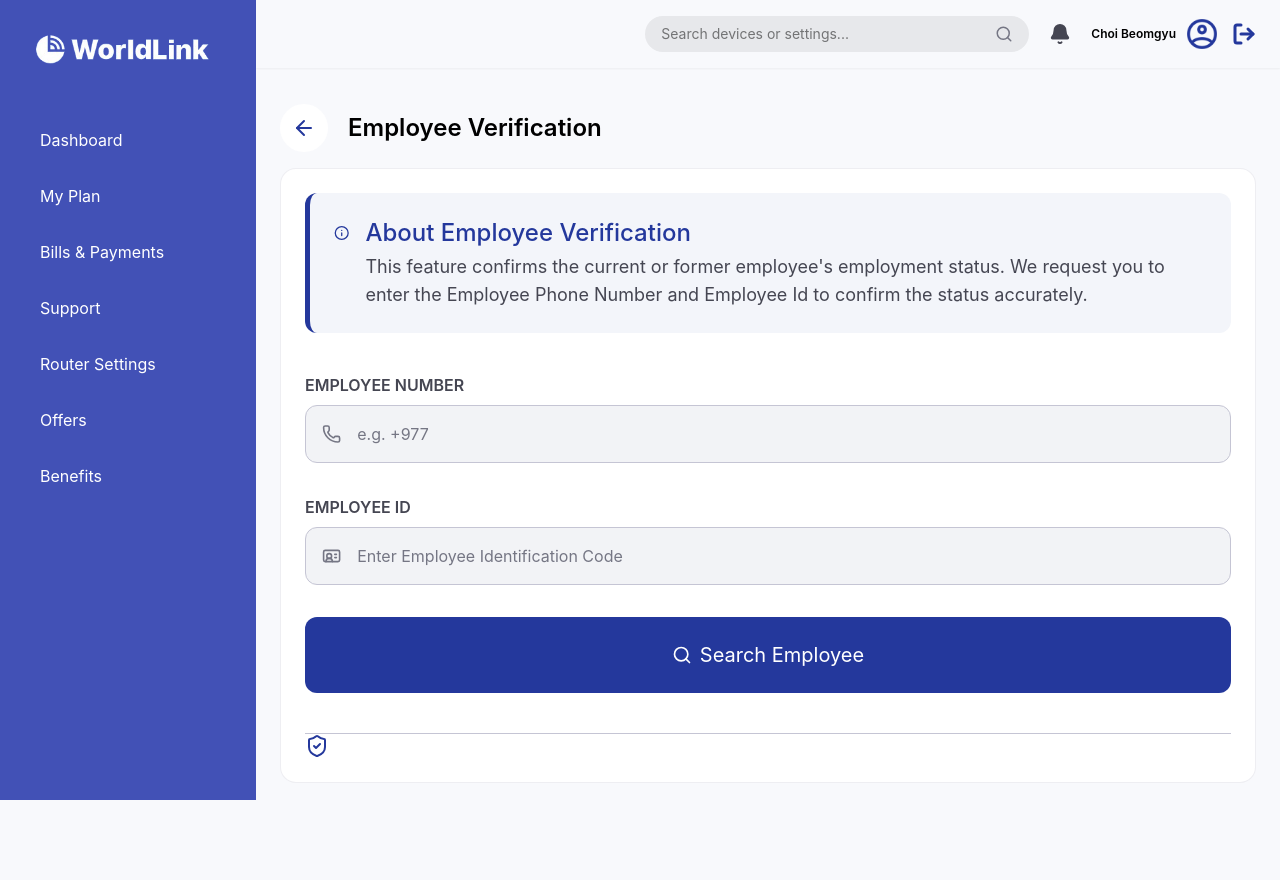
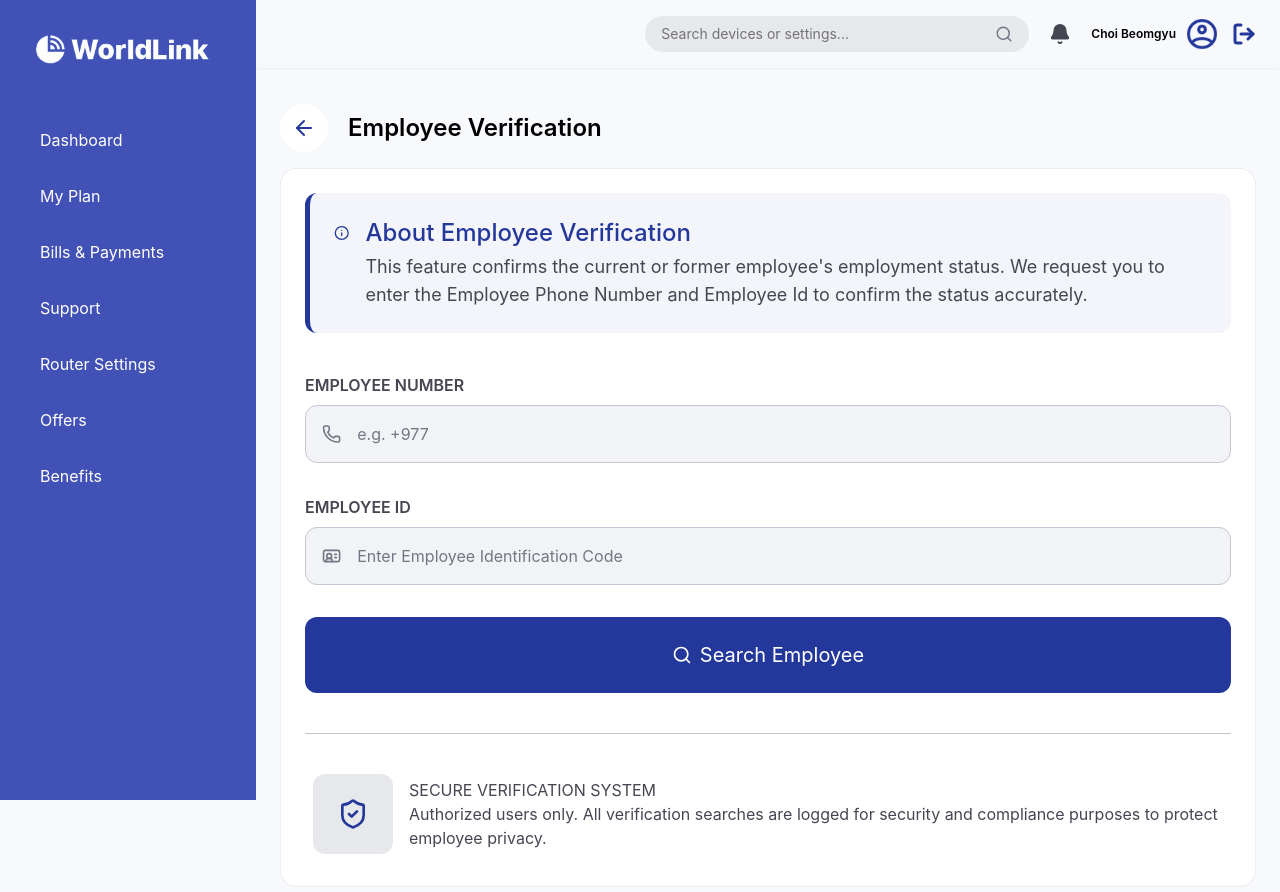
Before and after one commit to shi26tal/worldlink_project, a React (Vite) app: page /employee-verification in a window 1280 px wide. Shown: the top 892 px of the page. Built offline with nearby package versions, Linux system fonts and the light colour scheme.

Commit message:
verification page

```diff
--- a/src/pages/EmployeeVerificationPage.tsx
+++ b/src/pages/EmployeeVerificationPage.tsx
@@ -1,11 +1,18 @@
-import { ArrowLeft, IdCard, Info, Phone, Search, ShieldCheck } from "lucide-react";
+import {
+  ArrowLeft,
+  IdCard,
+  Info,
+  Phone,
+  Search,
+  ShieldCheck,
+} from "lucide-react";
 import { useNavigate } from "react-router";
 
 const EmployeeVerificationPage = () => {
   const navigate = useNavigate();
 
   const handleBack = () => {
-    navigate("/support");
+    navigate("/profile");
   };
 
   return (
@@ -25,10 +32,12 @@ const EmployeeVerificationPage = () => {
 
       <div className="bg-white rounded-2xl border border-[#C5C5D44D] p-6">
         <div className="bg-[#24389C0D] border-l-5 border-[#24389C] rounded-xl p-6 flex flex-row gap-4 mb-10">
-          <Info color="#24389C" className="pt-1" size={28}/>
+          <Info color="#24389C" className="pt-1" size={28} />
           <div>
-            <h4 className="text-[#24389C] text-2xl font-medium mb-1">About Employee Verification</h4>
-            <p className="text-[#454652] text-lg" >
+            <h4 className="text-[#24389C] text-2xl font-medium mb-1">
+              About Employee Verification
+            </h4>
+            <p className="text-[#454652] text-lg">
               This feature confirms the current or former employee's employment
               status. We request you to enter the Employee Phone Number and
               Employee Id to confirm the status accurately.
@@ -38,47 +47,54 @@ const EmployeeVerificationPage = () => {
 
         <div className="mb-10">
           <div className="mb-8">
-            <label className="uppercase text-base font-semibold text-[#454652]">Employee Number</label>
+            <label className="uppercase text-base font-semibold text-[#454652]">
+              Employee Number
+            </label>
             <div className="border border-[#C5C5D4] bg-[#F2F3F6] p-4 rounded-xl flex flex-row gap-4 mt-2 items-center">
-
               <Phone color="#757684" size={20} />
 
-              <input type="number" placeholder="e.g. +977"  className="placeholder:text-[#757684] outline-none w-full"/>
-
+              <input
+                type="number"
+                placeholder="e.g. +977"
+                className="placeholder:text-[#757684] outline-none w-full"
+              />
             </div>
-
           </div>
 
           <div className="mb-8">
-            <label className="uppercase text-base font-semibold text-[#454652]">Employee ID</label>
+            <label className="uppercase text-base font-semibold text-[#454652]">
+              Employee ID
+            </label>
             <div className="border border-[#C5C5D4] bg-[#F2F3F6] p-4 rounded-xl flex flex-row gap-4 mt-2 items-center">
-
               <IdCard color="#757684" size={20} />
 
-              <input type="number" placeholder="Enter Employee Identification Code"  className="placeholder:text-[#757684] outline-none w-full"/>
-
+              <input
+                type="number"
+                placeholder="Enter Employee Identification Code"
+                className="placeholder:text-[#757684] outline-none w-full"
+              />
             </div>
-
           </div>
 
           <button className="w-full bg-[#24389C] cursor-pointer rounded-xl p-6 flex flex-row items-center gap-2 justify-center hover:bg-[#1e2f8c] mb-5">
+            <Search color="white" size={20} />
 
-              <Search color="white" size={20} />
-
-              <span className="text-white text-xl">Search Employee</span>
-
+            <span className="text-white text-xl">Search Employee</span>
           </button>
-
         </div>
 
-        <div className="border-t border-[#C5C5D4]">
-
-          <div>
-            <ShieldCheck color="#24389C"/>
+        <div className="border-t border-[#C5C5D4] pt-10 p-2 flex flex-row gap-4 items-center">
+          <div className="p-6 bg-[#E7E8EB] rounded-xl w-fit">
+            <ShieldCheck color="#24389C" size={32} />
           </div>
-
+          <div className="text-[#454652]">
+            <h5>SECURE VERIFICATION SYSTEM</h5>
+            <p>
+              Authorized users only. All verification searches are logged for
+              security and compliance purposes to protect employee privacy.
+            </p>
+          </div>
         </div>
-
       </div>
     </div>
   );
```
